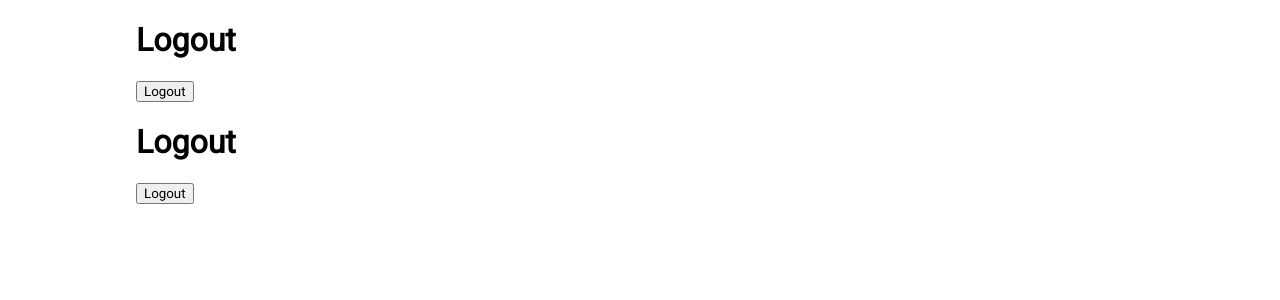
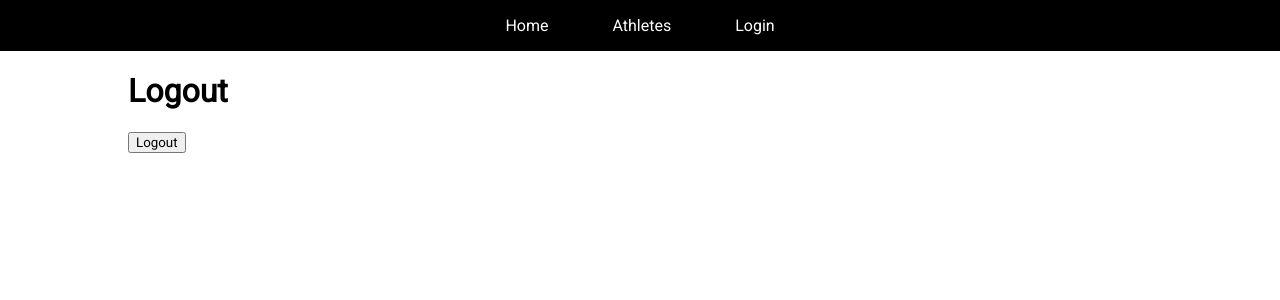
Before and after one commit to zaknicholsdev/online-warrior-classic, a React (Create React App) app in the folder client/: page /#/logout in a window 1280 px wide. Shown: the top 300 px of the page. Built offline with nearby package versions, Linux system fonts and the light colour scheme.

Commit message:
cleaned up and refactored components

```diff
--- a/client/src/App.css
+++ b/client/src/App.css
@@ -2,6 +2,10 @@
   margin: 0;
   padding: 0;
 } */
+body {
+  margin: 0;
+}
+
 * {
   font-family: 'Roboto', sans-serif;
 }
@@ -19,7 +23,7 @@ ul {
   color: red;
 }
 
-.like {
+.likes {
   color: red;
 }
 
@@ -73,7 +77,7 @@ ul {
 }
 
 /* On screens that are 500px wide or less, go from four columns to two columns */
-@media screen and (max-width: 500px) {
+/* @media screen and (max-width: 500px) {
   .column {
     max-width: 100vw;
 
@@ -81,7 +85,7 @@ ul {
   .c {
     flex: 0 1 20%;
   }
-}
+} */
 
 /* On screens that are 600px wide or less, make the columns stack on top of each other instead of next to each other */
 /* @media screen and (max-width: 600px) {
@@ -90,7 +94,7 @@ ul {
   }
 } */
 
-img {
+.athlete-main-img {
   height: 5rem;
   width: 5rem;
   border-radius: 10px;
@@ -116,3 +120,102 @@ img {
   margin-left: 10vw;
   margin-right: 10vw;
 }
+
+.box {
+  position: relative;
+  width: 90vw;
+}
+
+.content-img {
+  max-height: 70vh;
+  width: 90vw;
+  border-bottom-right-radius: 20px;
+  object-fit: cover;
+}
+
+@media screen and (min-width: 500px) {
+  .content-img {
+    width: 50vw;
+  }
+  .box {
+    width: 50vw;
+  }
+}
+
+.like {
+  border-bottom-right-radius: 20px;
+  border-top-left-radius: 20px;
+  background-color: rgb(255, 0, 55);
+  color: white;
+  position: absolute;
+  padding: 15px;
+  bottom: 4px;
+  right: 0px;
+}
+
+nav {
+  background-color: black;
+  overflow: hidden;
+  padding: 1em;
+}
+
+nav a {
+  color: white;
+}
+
+nav a:visited {
+  color: white;
+}
+
+nav .navWide {
+  display: none;
+  margin: 0 auto;
+}
+
+nav .navWide .wideDiv {
+  text-align: center;
+}
+
+nav .navWide .wideDiv a {
+  text-decoration: none;
+  display: inline-block;
+  /*Adjust padding to increase/decrease the space between links.*/
+  padding: 0 2em;
+}
+
+/*Navbar is set to default with the "hamburger" and links on the left
+side of the screen. To move to the right of the screen, simply
+change the three "float: Left;" references to read "float: right;".*/
+nav .navNarrow i {
+  float: left;
+  cursor: pointer;
+  color: white;
+}
+
+nav  {
+  padding: 1em;
+}
+
+nav .navNarrow .narrowLinks a {
+  text-decoration: none;
+  display: block;
+  float: left;
+  clear: left;
+  margin: .75em 0;}
+
+.hidden {
+  display: none;
+}
+
+
+/*Adjust breakpoint as desired to select when the "hamburger" menu is
+replaced by just the links.*/
+@media (min-width: 480px) {
+  nav .navWide {
+    display: block;
+  }
+
+  nav .navNarrow {
+    display: none;
+  }
+}
--- a/client/src/App.js
+++ b/client/src/App.js
@@ -6,6 +6,7 @@ import Login from './components/Login';
 import Athlete from './components/Athlete';
 import Me from './components/Me';
 import Logout from './components/Logout';
+import Navbar from './components/Navbar';
 
 import {
   HashRouter,
@@ -19,7 +20,7 @@ import {
 const App = () => {
   return (
     <HashRouter>
-        <Logout />
+      <Navbar />
       <Switch>
         <Route exact path="/athletes" component={Athletes} />
         <Route exact path="/register" component={Register} />
--- a/client/src/components/AddComment.js
+++ b/client/src/components/AddComment.js
@@ -2,7 +2,7 @@ import React from 'react';
 
 const AddComment = ({ comment, handleChange, handleSubmit }) => {
     return (
-        <form onSubmit={handleSubmit}>
+        <form className="container" onSubmit={handleSubmit}>
             <label>
                 Comment:
                     <input type="text" value={comment} name="comment" onChange={handleChange} />
--- a/client/src/components/Athlete.js
+++ b/client/src/components/Athlete.js
@@ -58,19 +58,17 @@ const Athlete = () => {
         return <div>Loading...</div>;
     } else {
         return (
-            <div className="box" key={athlete.athlete.athlete_id}>
-                <li>
-                    Name: {athlete.athlete.name}
-                </li>
-                <li>
-                    <img src={athlete.athlete.image_url}></img>
-                </li>
-                <li>
-                    Category: {athlete.athlete.category}
-                </li>
-                <Like like={athlete.likes.likes} id={athlete.athlete.athlete_id} hasVoted={!athlete.tOrF ? false : athlete.tOrF.vote}></Like>
-                <AddComment comment={data.comment} handleSubmit={handleSubmit} handleChange={handleChange} />
-                <AthleteComments comment={myData} athleteId={athlete.athlete.athlete_id} />
+            <div key={athlete.athlete.athlete_id}>
+                <div className="box">
+                        <img src={athlete.athlete.image_url} className="content-img"></img>
+                        <Like className="like" id={athlete.athlete.athlete_id} hasVoted={!athlete.tOrF ? false : athlete.tOrF.vote}></Like>
+                </div>
+                <div className="container">
+                    <div><strong>{athlete.athlete.name}</strong></div>
+                    <div>{athlete.athlete.category}</div>
+                    <AddComment comment={data.comment} handleSubmit={handleSubmit} handleChange={handleChange} />
+                    <AthleteComments comment={myData} athleteId={athlete.athlete.athlete_id} />
+                </div>
             </div>
         );
     };
--- a/client/src/components/Athletes.js
+++ b/client/src/components/Athletes.js
@@ -36,12 +36,12 @@ const Athletes = () => {
                 {data.athletes ? data.athletes.map(athlete => (
                     <div className="column" key={athlete.athlete_id}>
                         <div className="r">
-                            <img className="c" style={{ backgroundImage: `url(${athlete.image_url})` }} />
+                            <img className="c athlete-main-img" style={{ backgroundImage: `url(${athlete.image_url})` }} />
                             <div className="c">
                                 {athlete.name}
                             </div>
                             <i className="far fa-thumbs-up">{athlete.likes}</i>
-                            <i className={athlete.liked_athletes > 0 ? 'like c fas fa-heart' : 'c far fa-heart'}></i>
+                            <i className={athlete.liked_athletes > 0 ? 'likes c fas fa-heart' : 'c far fa-heart'}></i>
                             {/* <div className="c">
                                 {athlete.category}
                             </div> */}
--- a/client/src/components/Like.js
+++ b/client/src/components/Like.js
@@ -1,8 +1,6 @@
-import React, { Fragment, useEffect, useState } from 'react';
+import React, { Fragment, useEffect, useState, useRef } from 'react';
 
-const Like = ({ like, id, hasVoted }) => {
-    const [myLike, setMyLike] = useState(like);
-    const [athlete, setAthlete] = useState([]);
+const Like = ({ id, hasVoted }) => {
     const [error, setError] = useState(null);
     const [isLoaded, setIsLoaded] = useState(false);
     const [myBoolean, setMyBoolean] = useState(hasVoted);
@@ -16,7 +14,6 @@ const Like = ({ like, id, hasVoted }) => {
             .then(
                 (result) => {
                     console.log(result)
-                    setAthlete({ ...result });
                     setIsLoaded(true);
                 },
                 (error) => {
@@ -26,23 +23,20 @@ const Like = ({ like, id, hasVoted }) => {
             )
     }, []);
 
-    const handleClick = async () => {
-        await fetch(`http://localhost:5000/athletes/${id}/like`, {
+    const handleClick = () => {
+        fetch(`http://localhost:5000/athletes/${id}/like`, {
             method: 'POST',
             credentials: 'include',
             headers: { 'Content-Type': 'application/json' },
         })
             .then(res => res.json())
-            .then(
-                (result) => {
-                    setMyLike({ ...result })
-                    setMyBoolean(!myBoolean)
-                },
+            .then(() => {
+                setMyBoolean(!myBoolean)
+            },
                 (error) => {
                     console.error(error)
                 }
             )
-        // .catch(error => console.error(error))
     };
 
     if (error) {
@@ -52,7 +46,7 @@ const Like = ({ like, id, hasVoted }) => {
     } else {
         return (
             <Fragment>
-                <button onClick={handleClick} className={myBoolean ? 'like' : 'nothing'}>Like {myLike === like ? myLike : myLike.likes}</button>
+                <div onClick={handleClick} className={myBoolean ? 'like fas fa-heart' : 'like far fa-heart'}></div>
             </Fragment>
         )
     }
--- /dev/null
+++ b/client/src/components/Navbar.js
@@ -0,0 +1,34 @@
+import React, { useRef } from 'react';
+import { Link } from 'react-router-dom';
+
+const Navbar = () => {
+    const narrowLinks = useRef(null);
+
+    const handleToggle = () => {
+        narrowLinks.current.classList.toggle("hidden");
+    };
+
+    return (
+        <section className="topnav" id="myTopnav">
+            <nav>
+                <div className="navWide">
+                    <div className="wideDiv">
+                        <Link to="">Home</Link>
+                        <Link to="">Athletes</Link>
+                        <Link to="">Login</Link>
+                    </div>
+                </div>
+                <div className="navNarrow" onClick={handleToggle}>
+                    <i className="fa fa-bars fa-2x"></i>
+                    <div ref={narrowLinks} className="narrowLinks hidden">
+                        <Link to="">Home</Link>
+                        <Link to="">Athletes</Link>
+                        <Link to="">Login</Link>
+                    </div>
+                </div>
+            </nav>
+        </section>
+    )
+};
+
+export default Navbar;
```
Lines whose indentation alone changed are shown as unchanged.
